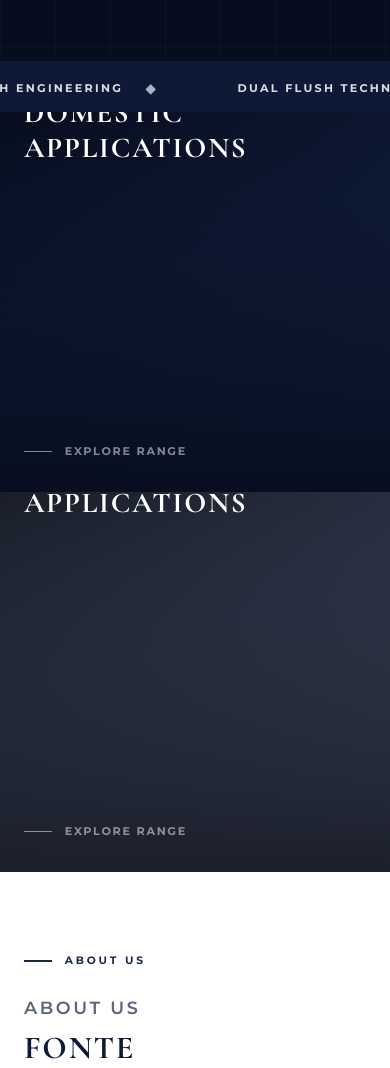
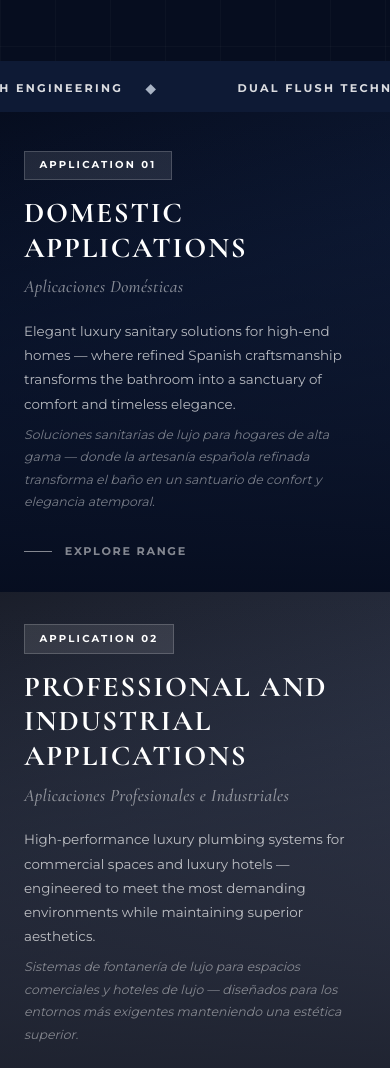
Before and after one commit to waleedbar/fonte-valves-web, a plain HTML site: page index.html in a window 390 px wide. Shown: the part 928-1996 px from the top of the page. Drawn offline with nearby package versions, Linux system fonts and the light colour scheme.

Commit message:
Update index.html

```diff
--- a/index.html
+++ b/index.html
@@ -500,6 +500,12 @@
             cursor: pointer;
         }
 
+        /* on mobile height is auto, inner must fill */
+        @media (max-width: 768px) {
+            .app-card { height: auto; min-height: 480px; }
+            .app-card-inner { position: absolute; inset: 0; min-height: 480px; }
+        }
+
         .app-card-inner {
             position: absolute;
             inset: 0;
@@ -589,6 +595,12 @@
         .app-card:hover .app-content p {
             opacity: 1;
             transform: translateY(0);
+        }
+        @media (hover: none) {
+            .app-content p {
+                opacity: 1;
+                transform: translateY(0);
+            }
         }
 
         .app-arrow {
@@ -1244,8 +1256,10 @@
             .btn-main, .btn-outline { width: 100%; justify-content: center; }
 
             .app-grid { grid-template-columns: 1fr; }
-            .app-card { height: 380px; }
-            .app-content { padding: 2rem 1.5rem; }
+            .app-card { height: auto; min-height: 480px; }
+            .app-content { padding: 2rem 1.5rem; justify-content: flex-end; }
+            .app-content h2 { font-size: 1.9rem; }
+            .app-content p { max-width: 100%; }
 
             .about-full { padding: 5rem 1.5rem; }
             .about-intro-left h1 { font-size: 2.5rem; }
```
